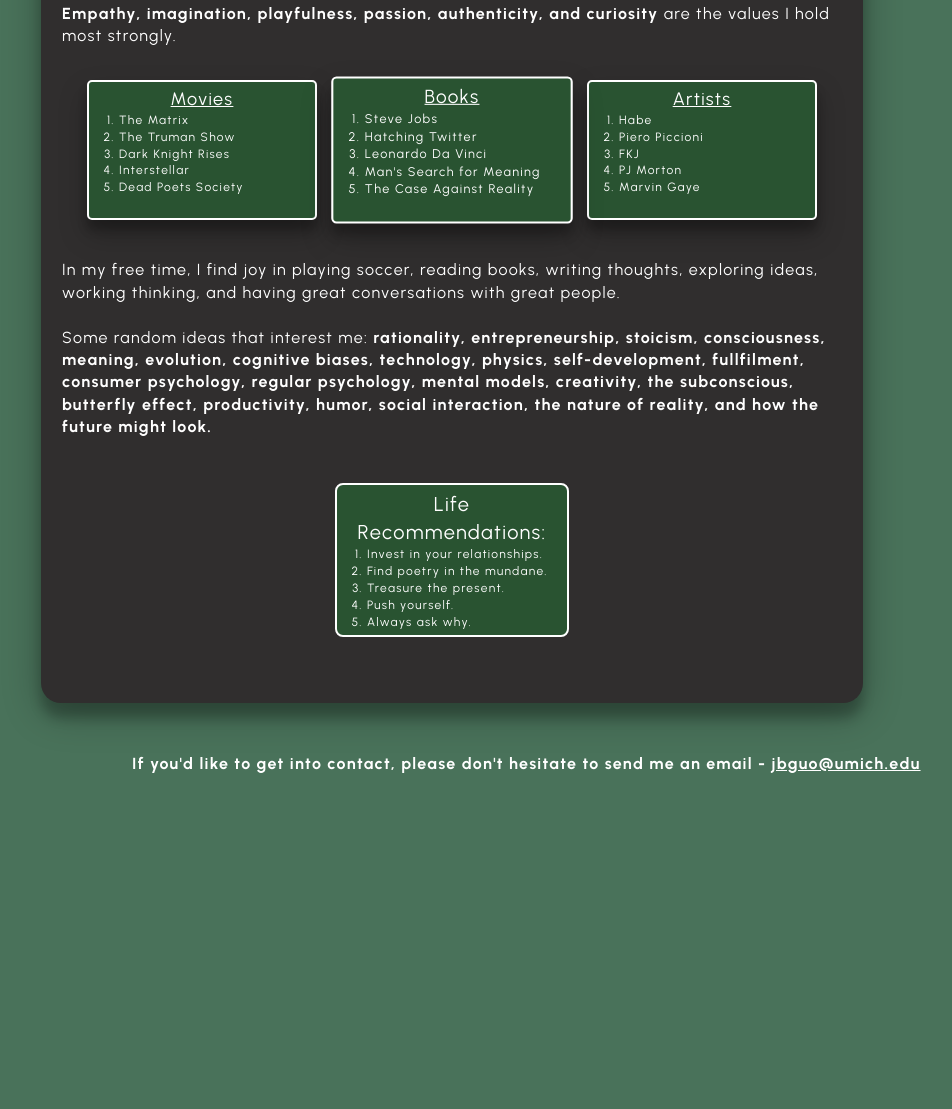
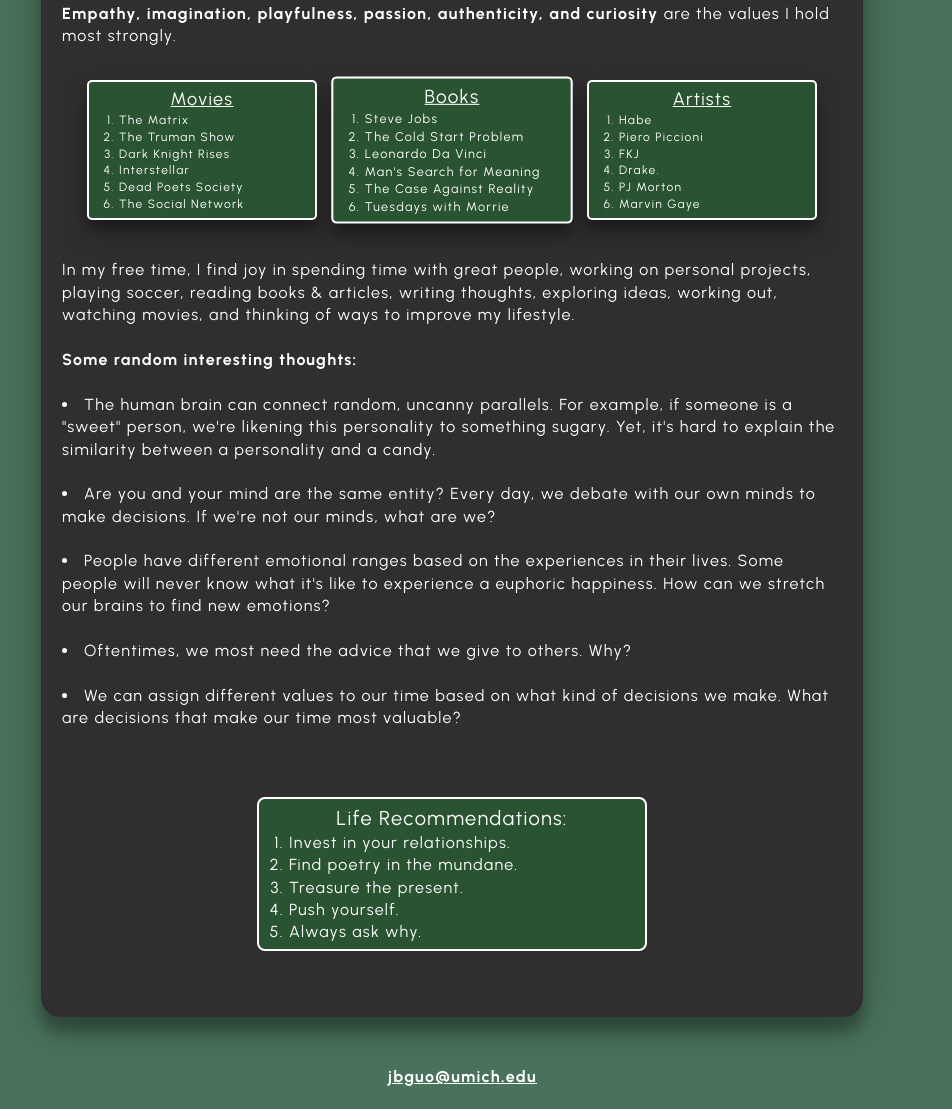
Before and after one commit to justinbguo/personalWebsite, a plain HTML site: page index.html in a window 1280 px wide. Shown: the part 1139-2248 px from the top of the page, without its empty margins (188-1140 px from the left). Before the commit the page ends 1964 px from the top, so only its background shows below. Drawn offline with nearby package versions, Linux system fonts and the light colour scheme.

Commit message:
updates 2023

```diff
--- a/index.html
+++ b/index.html
@@ -29,7 +29,7 @@
                         <ul>
                                 <li><a href="/index.html">home</a></li>
                                 <li><a href="/about.html">about</a></li>
-                                <li><a href="/thoughts.html">thoughts</a></li>
+                                <li><a href="/thoughts.html">"blog"</a></li>
                         </ul>
                 </nav>
 
@@ -77,7 +77,7 @@
                                                 <svg class="grow" xmlns="http://www.w3.org/2000/svg"  width="30" height="30"  viewBox="0 0 24 24"><path fill="currentColor" d="M6.94 5a2 2 0 1 1-4-.002a2 2 0 0 1 4 .002ZM7 8.48H3V21h4V8.48Zm6.32 0H9.34V21h3.94v-6.57c0-3.66 4.77-4 4.77 0V21H22v-7.93c0-6.17-7.06-5.94-8.72-2.91l.04-1.68Z"/></svg>
                                                 </a>
 
-                                               <a href="https://drive.google.com/file/d/1rkobJxO4T7I_QxCPW0XVfKpKPyk-RRgn/view?usp=sharing" target="_blank">
+                                               <a href="https://drive.google.com/file/d/1eD3p2SlI3cGi0yI9uQAKmgIw2VwtrBog/view?usp=sharing" target="_blank">
                                                 <svg class="grow" xmlns="http://www.w3.org/2000/svg" width="30" height="30"  viewBox="0 0 24 24"><path fill="currentColor" d="M18 19H6v-1.4c0-2 4-3.1 6-3.1s6 1.1 6 3.1M12 7a3 3 0 0 1 3 3a3 3 0 0 1-3 3a3 3 0 0 1-3-3a3 3 0 0 1 3-3m0-4a1 1 0 0 1 1 1a1 1 0 0 1-1 1a1 1 0 0 1-1-1a1 1 0 0 1 1-1m7 0h-4.18C14.4 1.84 13.3 1 12 1c-1.3 0-2.4.84-2.82 2H5a2 2 0 0 0-2 2v14a2 2 0 0 0 2 2h14a2 2 0 0 0 2-2V5a2 2 0 0 0-2-2Z"/></svg>
                                                </a>
 
@@ -123,18 +123,20 @@
                                                 <li>Dark Knight Rises</li>
                                                 <li>Interstellar</li>
                                                 <li>Dead Poets Society</li>
+                                                <li>The Social Network</li>
                                          </ol>
                                         </div>
 
 
                                                 <div class="recommendations" style="transform: scale(1.05); ">
-                                                        <u><p style="font-size: 18px; text-align: center; "> Books <br> </p></u>
+                                                        <u><p style="font-size: 18px; text-align: center; "> Books<br> </p></u>
                                                  <ol>
                                                         <li>Steve Jobs </li>
-                                                        <li>Hatching Twitter</li>
+                                                        <li>The Cold Start Problem</li>
                                                         <li>Leonardo Da Vinci</li>
                                                         <li>Man's Search for Meaning</li>
                                                         <li>The Case Against Reality</li>
+                                                        <li>Tuesdays with Morrie</li>
                                                  </ol>
                                                 </div>
 
@@ -145,6 +147,7 @@
                                                         <li>Habe</li>
                                                         <li>Piero Piccioni</li>
                                                         <li>FKJ</li>
+                                                        <li>Drake.</li>
                                                         <li>PJ Morton</li>
                                                         <li>Marvin Gaye</li>
                                                  </ol>
@@ -155,10 +158,34 @@
                                          </div>
                                  </div>
                                  <br><br><br><br>
-                         <p>In my free time, I find joy in playing soccer, reading books, writing thoughts, exploring ideas, working thinking, and having great conversations with great people. </p>
+                         <p>In my free time, I find joy in spending time with great people, working on personal projects, playing soccer, reading books & articles, writing thoughts, exploring ideas, working out, watching movies, and thinking of ways to improve my lifestyle. </p>
                          <br>
 
-                         <p>Some random ideas that interest me: <b>rationality, entrepreneurship, stoicism, consciousness, meaning, evolution, cognitive biases, technology, physics, self-development, fullfilment, consumer psychology, regular psychology, mental models, creativity, the subconscious, butterfly effect, productivity, humor, social interaction, the nature of reality, and how the future might look.</b></p>
+                         <p><b>Some random interesting thoughts: </b>
+                                <br><br>
+                                <li>
+                                        The human brain can connect random, uncanny parallels. For example, if someone is a "sweet" person, we're likening this personality to something sugary. Yet, it's hard to explain the similarity between a personality and a candy. </b></p>
+                                <br>
+
+                                </li>
+                                <li>
+                                Are you and your mind are the same entity? Every day, we debate with our own minds to make decisions. If we're not our minds, what are we?</b></p>
+                                <br>
+                        </li>
+                        <li>
+                                People have different emotional ranges based on the experiences in their lives. Some people will never know what it's like to experience a euphoric happiness. How can we stretch our brains to find new emotions?</b></p>
+                                <br>
+                        </li>
+                        <li>
+                                Oftentimes, we most need the advice that we give to others. Why?</b></p>
+                                <br>
+                        </li>
+                        <li>
+                                We can assign different values to our time based on what kind of decisions we make. What are decisions that make our time most valuable?</b></p>
+                        </li>
+                                <br>
+                                <b></b></p>
+                                <!-- <b>rationality, entrepreneurship, stoicism, consciousness, meaning, evolution, cognitive biases, technology, physics, self-development, fullfilment, consumer psychology, regular psychology, mental models, creativity, the subconscious, butterfly effect, productivity, humor, social interaction, the nature of reality, and how the future might look.</b></p> -->
                          <br>
                          <br>
                         <div style="display: flex; justify-content: center;">
@@ -175,8 +202,7 @@
 
                         </div>
                         <br>
-
-                         <br>
+                        <br>
 
 
 
@@ -192,7 +218,7 @@
                                 <p style="color: black; margin-left: 17%; margin-top: 8px" >©justinguo.org</o>
                         </footer> -->
                         </div>
-                        <p style="font-weight: bold; margin-left: 25%; padding-bottom: 50px">If you'd like to get into contact, please don't hesitate to send me an email - <u>jbguo@umich.edu</u> </p>
+                        <p style="font-weight: bold; margin-left: 45%; padding-bottom: 20px"><u>jbguo@umich.edu</u> </p>
 
 
 
--- a/style.css
+++ b/style.css
@@ -150,8 +150,8 @@ nav ul li a:hover::after{
         width: 100%;
         height: 3px
 }
-li{
-        font-size: 12px;
+.li{
+        font-size: 18px;
 }
 .thinline{
         background-color: rgb(255, 255, 255);
@@ -281,7 +281,7 @@ footer{
         border-width: 2px;
         border-style: solid;
         text-align: left;
-        width: 30%;
+        width: 50%;
         transition: all .3s ease-in-out;
 }
 .lifeRecommendations:hover{
```
